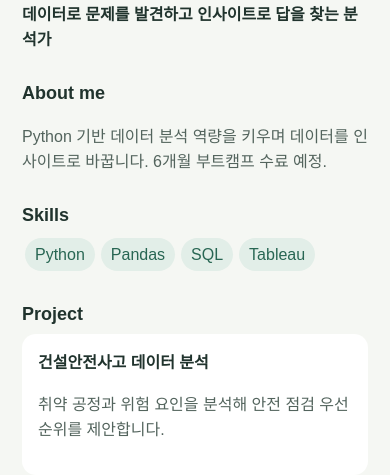
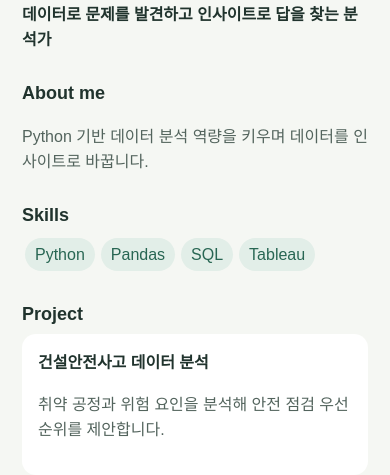
Before and after one commit to yijisooz/261113_empty, a plain HTML site: page index.html in a window 390 px wide. Shown: the part 217-692 px from the top of the page. Drawn offline with Linux system fonts and the light colour scheme.

Commit message:
Finalize mobile-friendly analyst intro under 1024 chars

```diff
--- a/index.html
+++ b/index.html
@@ -1 +1 @@
-<!doctype html><html lang="ko"><meta charset="utf-8"><meta name="viewport" content="width=device-width,initial-scale=1"><title>이지수 | Data Analyst</title><style>*{box-sizing:border-box}body{margin:0;background:#f5f7f3;color:#20332d;font:16px/1.6 Arial}main{max-width:680px;margin:auto;padding:12vh 22px}small{color:#287b68}h1{font-size:clamp(40px,9vw,60px);margin:14px 0}h2{font-size:18px;margin:26px 0 5px}p{color:#53645d}.tag{display:inline-block;background:#e2eee8;color:#286653;padding:4px 10px;border-radius:20px;margin:3px}.card{background:white;border-radius:14px;padding:16px}</style><main><small>HELLO, I'M</small><h1>이지수<span style="color:#d47b55">.</span></h1><b>데이터로 문제를 발견하고 인사이트로 답을 찾는 분석가</b><h2>About me</h2><p>Python 기반 데이터 분석 역량을 키우며 데이터를 인사이트로 바꿉니다. 6개월 부트캠프 수료 예정.</p><h2>Skills</h2><span class="tag">Python</span><span class="tag">Pandas</span><span class="tag">SQL</span><span class="tag">Tableau</span><h2>Project</h2><div class="card"><b>건설안전사고 데이터 분석</b><p>취약 공정과 위험 요인을 분석해 안전 점검 우선순위를 제안합니다.</p></div></main></html>
+<!doctype html><html lang="ko"><meta charset="utf-8"><meta name="viewport" content="width=device-width,initial-scale=1"><title>이지수 | Data Analyst</title><style>*{box-sizing:border-box}body{margin:0;background:#f5f7f3;color:#20332d;font:16px/1.6 Arial}main{max-width:680px;margin:auto;padding:12vh 22px}small{color:#287b68}h1{font-size:clamp(40px,9vw,60px);margin:14px 0}h2{font-size:18px;margin:26px 0 5px}p{color:#53645d}.tag{display:inline-block;background:#e2eee8;color:#286653;padding:4px 10px;border-radius:20px;margin:3px}.card{background:white;border-radius:14px;padding:16px}</style><main><small>HELLO, I'M</small><h1>이지수<span style="color:#d47b55">.</span></h1><b>데이터로 문제를 발견하고 인사이트로 답을 찾는 분석가</b><h2>About me</h2><p>Python 기반 데이터 분석 역량을 키우며 데이터를 인사이트로 바꿉니다.</p><h2>Skills</h2><span class="tag">Python</span><span class="tag">Pandas</span><span class="tag">SQL</span><span class="tag">Tableau</span><h2>Project</h2><div class="card"><b>건설안전사고 데이터 분석</b><p>취약 공정과 위험 요인을 분석해 안전 점검 우선순위를 제안합니다.</p></div></main></html>
```
